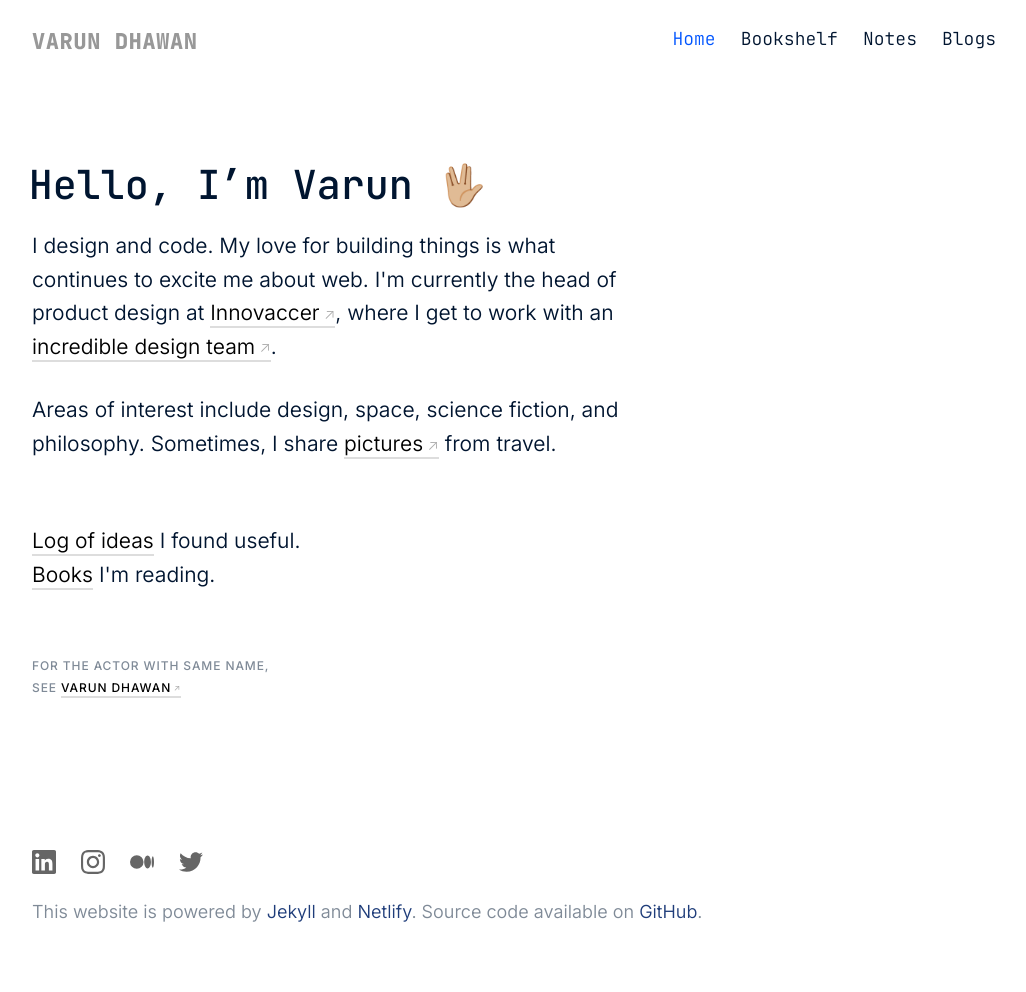
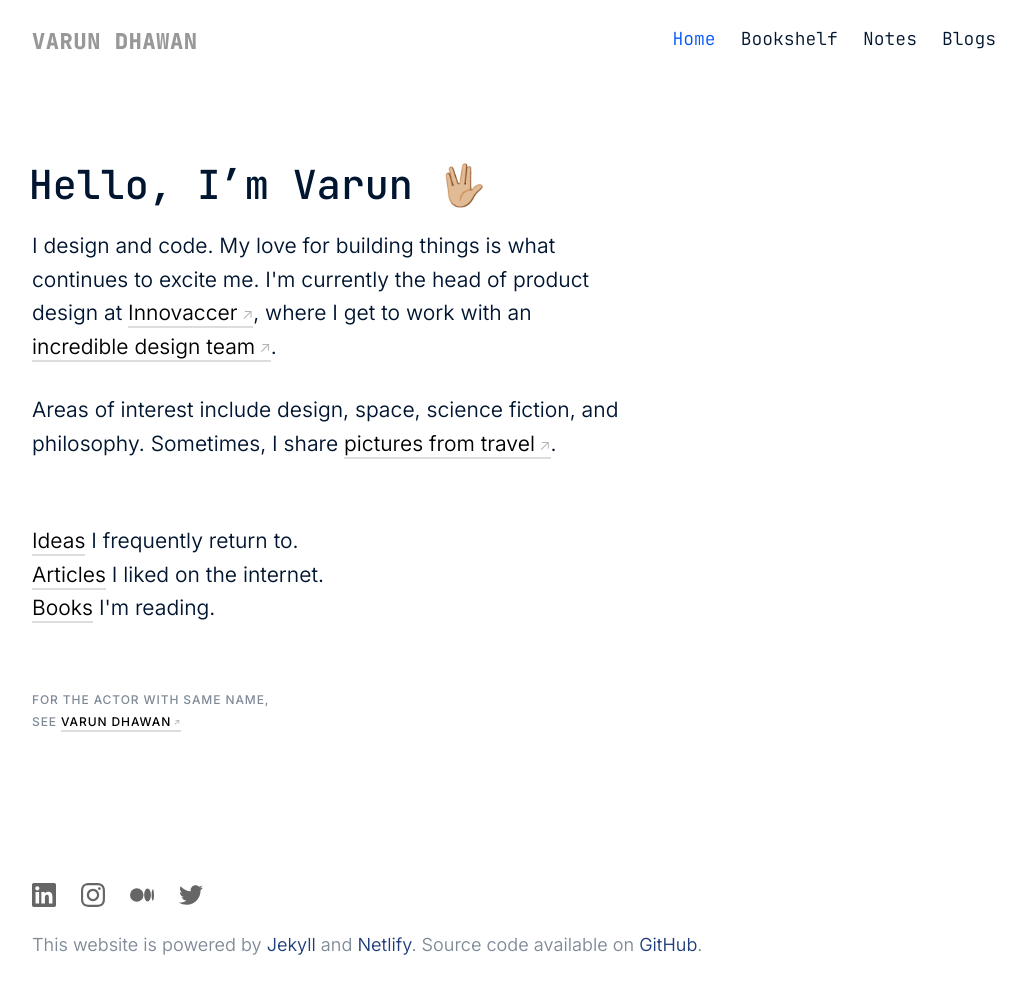
Before and after one commit to varundhawan5792/varundhawan.com, a Jekyll site: the page built from _pages/index.html, in a window 1280 px wide. Shown: the whole page, without its empty margins (126-1152 px from the left). Built offline with Jekyll 4.4.1, drawn with Linux system fonts in a browser that asks for light colours; before the commit the page ends 958 px from its top, so only the background shows below that.

Commit message:
Syncing updates

```diff
--- a/_pages/index.html
+++ b/_pages/index.html
@@ -11,12 +11,13 @@ excerpt: Hello, I'm Varun. Currently the Head of Product Design at Innovaccer.
     <div class="section">
       <div class="section-content">
         <h1 class="section-heading">Hello, I’m Varun 🖖🏼</h1>
-        <p> I design and code. My love for building things is what continues to excite me about web. I'm currently the head of product design at <a class="external-link" href="https://www.linkedin.com/company/innovaccer/" target="_blank">Innovaccer</a>, where I get to work
+        <p> I design and code. My love for building things is what continues to excite me. I'm currently the head of product design at <a class="external-link" href="https://www.linkedin.com/company/innovaccer/" target="_blank">Innovaccer</a>, where I get to work
           with an <a class="external-link" href="https://www.instagram.com/innovaccerdsgn" target="_blank">incredible design team</a>.
         </p>
-        <p>Areas of interest include design, space, science fiction, and philosophy. Sometimes, I share <a class="external-link" href="https://www.instagram.com/__varundhawan" target="_blank">pictures</a> from travel.</p><br/>
+        <p>Areas of interest include design, space, science fiction, and philosophy. Sometimes, I share <a class="external-link" href="https://www.instagram.com/__varundhawan" target="_blank">pictures from travel</a>.</p><br/>
         <p>
-          <a href="/notes/links" class="internal-link">Log of ideas</a> I found useful.<br/>
+          <a href="/notes" class="internal-link">Ideas</a> I frequently return to.<br/>
+          <a href="/notes/links" class="internal-link">Articles</a> I liked on the internet.<br/>
           <a href="/bookshelf" class="internal-link">Books</a> I'm reading.
         </p>
 
```
Also changed, not shown: _notes/values.md (+1 -1 lines), _pages/books.md (+19 -4 lines).
